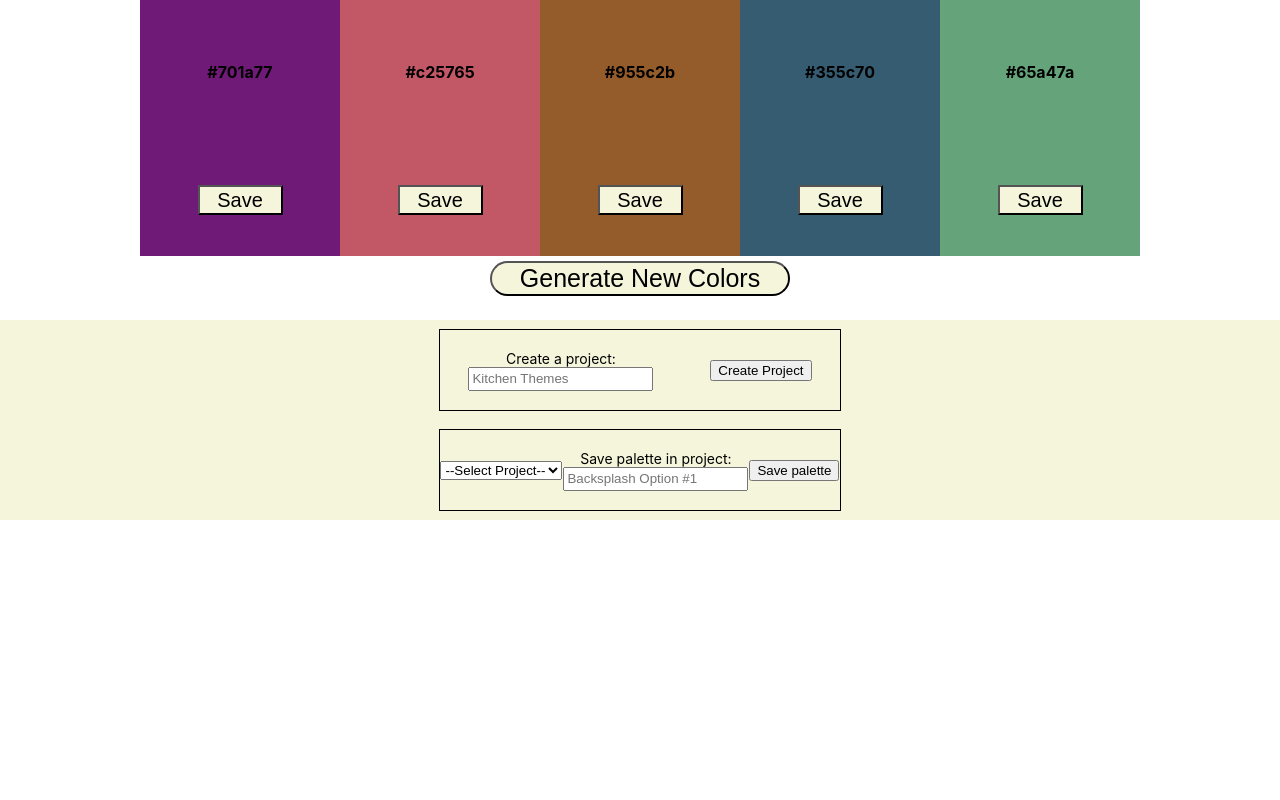
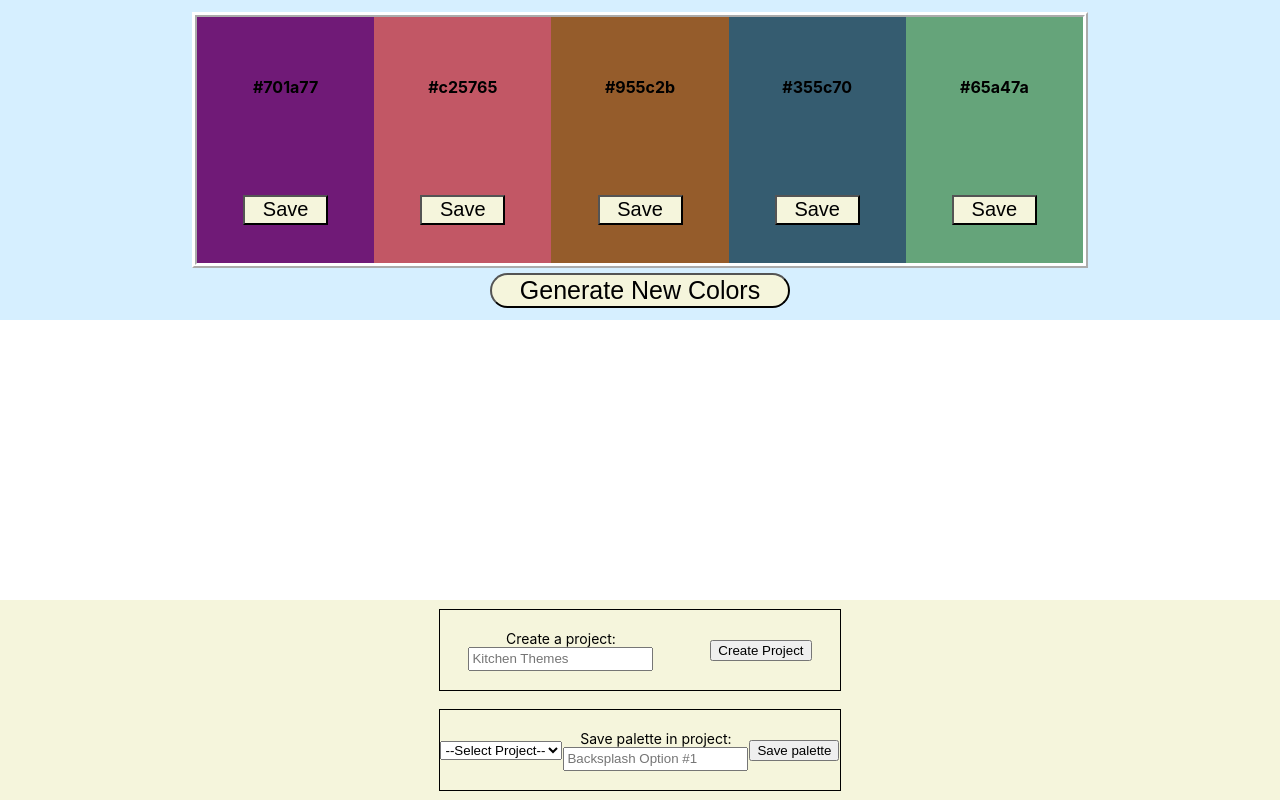
Before and after one commit to Dunn-Austen/palette-picker-fe, a React (Create React App) app: page / in a window 1280 px wide. Built offline with nearby package versions, Linux system fonts and the light colour scheme.

Commit message:
Update app-wide styling

```diff
--- a/src/Components/App/App.css
+++ b/src/Components/App/App.css
@@ -1,11 +1,18 @@
 .app {
+  display: flex;
+  flex-flow: column;
+  justify-content: space-between;
   height: 100vh;
   text-align: center;
 }
 
 .colors-section {
+  align-items: center;
+  background-color: #d6efff;
+  display: flex;
+  flex-direction: column;
   height: 40vh;
-  background-color: white;
+  justify-content: center;
 }
 
 .generate-palette {
--- a/src/Components/ColorContainer/ColorContainer.css
+++ b/src/Components/ColorContainer/ColorContainer.css
@@ -1,7 +1,10 @@
 .color-container {
   align-items: center;
+  border: 5px ridge white;
+  box-sizing: border-box;
   display: flex;
   flex-direction: row;
   height: 80%;
   justify-content: center;
+  width: 70%;
 }
```
Also changed, not shown: src/Components/ProjectContainer/ProjectContainer.css (+7 -0 lines).
